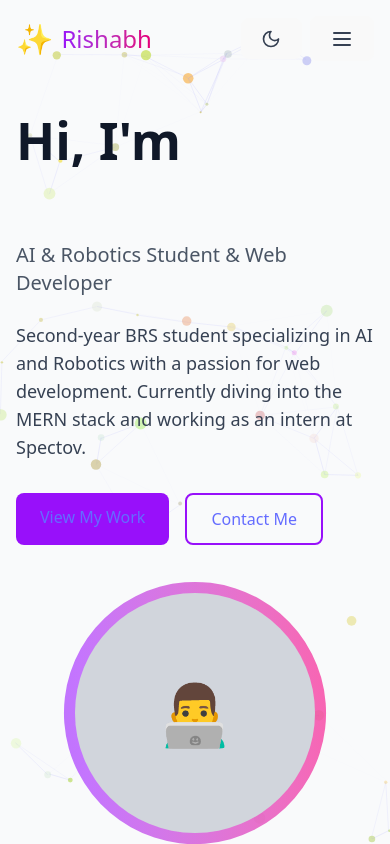
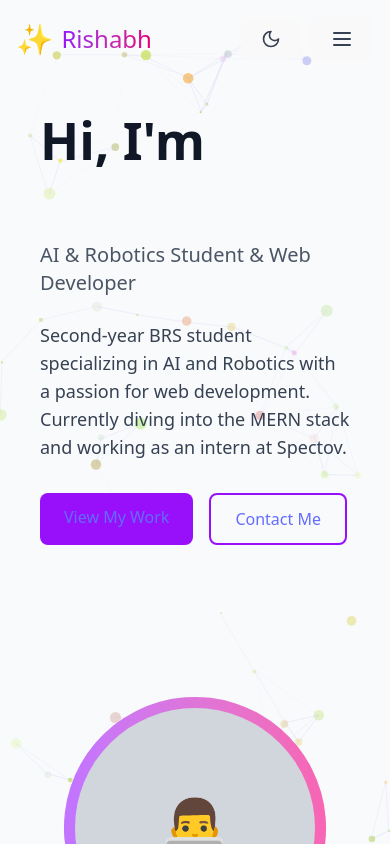
Before and after one commit to R1zzabh/portfolio, a React (Vite) app in the folder my-portfolio/: page / in a window 390 px wide. Shown: the top 844 px of the page. Built offline with nearby package versions, Linux system fonts and the light colour scheme.

Commit message:
trying to correct the grey space

```diff
--- a/my-portfolio/src/components/Contact.jsx
+++ b/my-portfolio/src/components/Contact.jsx
@@ -64,15 +64,15 @@ const Contact = () => {
                 <a href="mailto:rishabh@example.com" className="text-slate-600 dark:text-slate-300 hover:text-indigo-600 dark:hover:text-indigo-400 transition">rishabh@example.com</a>
               </div>
               <div className="flex space-x-6 mt-8">
-                <a href="https://github.com/rishabh" target="_blank" rel="noopener noreferrer"
+                <a href="https://github.com/R1zzabh" target="_blank" rel="noopener noreferrer"
                   className="text-slate-600 dark:text-slate-300 hover:text-indigo-600 dark:hover:text-indigo-400 transition">
                   <FaGithub className="text-3xl" />
                 </a>
-                <a href="https://linkedin.com/in/rishabh" target="_blank" rel="noopener noreferrer"
+                <a href="https://www.linkedin.com/in/-rishabh-mishra-/" target="_blank" rel="noopener noreferrer"
                   className="text-slate-600 dark:text-slate-300 hover:text-indigo-600 dark:hover:text-indigo-400 transition">
                   <FaLinkedin className="text-3xl" />
                 </a>
-                <a href="https://twitter.com/rishabh" target="_blank" rel="noopener noreferrer"
+                <a href="https://www.instagram.com/rishabh_0208_/" target="_blank" rel="noopener noreferrer"
                   className="text-slate-600 dark:text-slate-300 hover:text-indigo-600 dark:hover:text-indigo-400 transition">
                   <FaTwitter className="text-3xl" />
                 </a>
--- a/my-portfolio/src/components/hero.jsx
+++ b/my-portfolio/src/components/hero.jsx
@@ -17,7 +17,7 @@ const GlitchText = ({ text, className }) => {
 
 const Hero = () => {
   return (
-    <div className="flex flex-col md:flex-row items-center justify-between">
+    <div className="w-full min-h-screen flex flex-col md:flex-row items-center justify-between px-6 md:px-12 lg:px-24 overflow-hidden">
       <motion.div
         className="md:w-1/2 mb-10 md:mb-0"
         initial={{ opacity: 0, x: -50 }}
@@ -77,7 +77,7 @@ const Hero = () => {
       </motion.div>
 
       <motion.div
-        className="md:w-1/2 flex justify-center"
+        className="md:w-1/2 flex justify-center relative"
         initial={{ opacity: 0, y: 50 }}
         animate={{ opacity: 1, y: 0 }}
         transition={{ duration: 0.5, delay: 0.2 }}
--- a/my-portfolio/src/index.css
+++ b/my-portfolio/src/index.css
@@ -15,6 +15,13 @@
   -moz-osx-font-smoothing: grayscale;
 }
 
+html, body {
+  overflow-x: hidden; /* Prevents horizontal scrolling */
+  width: 100%;
+  margin: 0;
+  padding: 0;
+}
+
 a {
   font-weight: 500;
   color: #646cff;
@@ -25,10 +32,10 @@ a:hover {
 }
 
 body {
-  margin: 0;
   display: flex;
-  place-items: center;
-  min-width: 320px;
+  flex-direction: column;
+  align-items: center;
+  justify-content: center;
   min-height: 100vh;
 }
 
```
